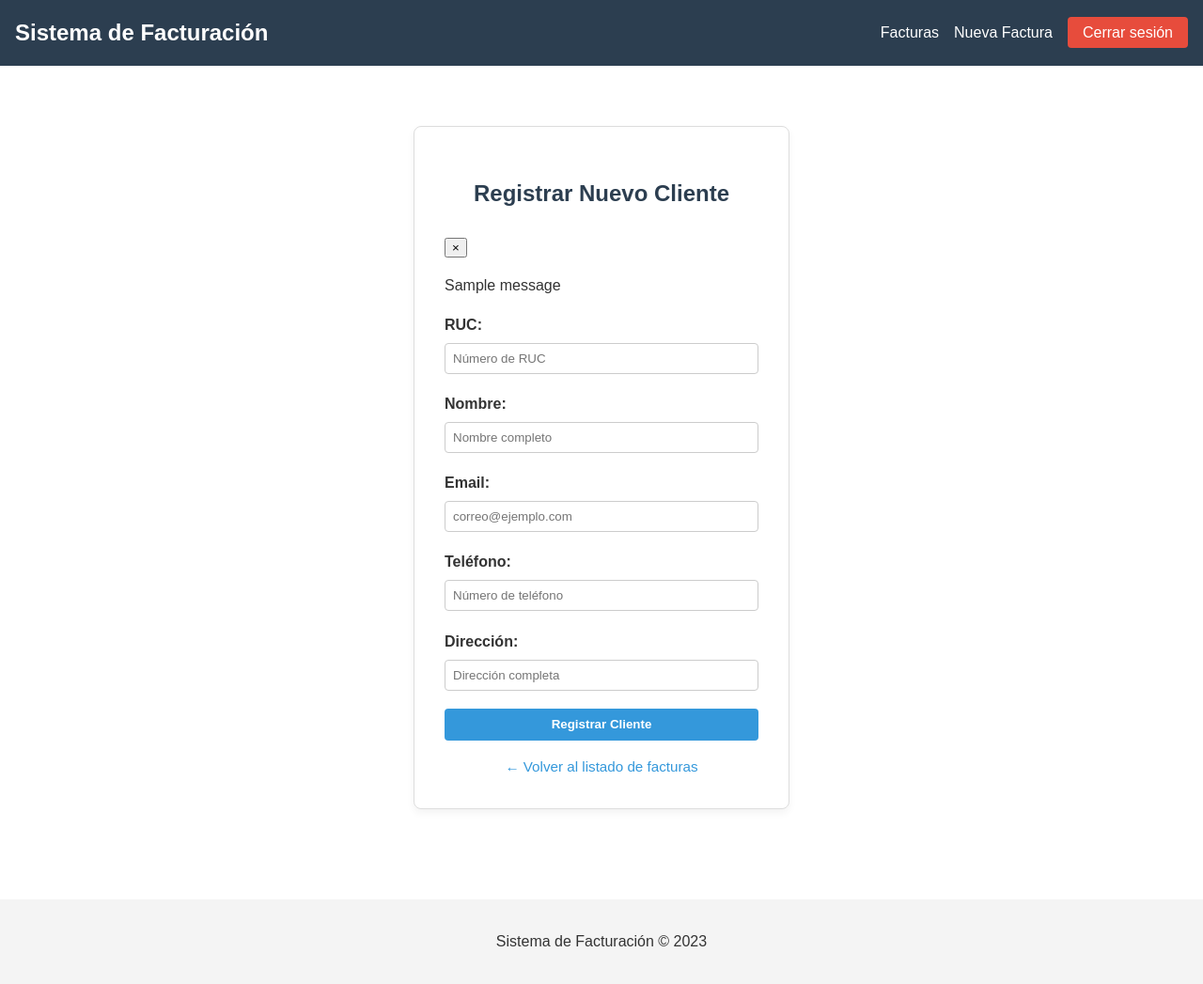
After one commit to Fidel-Arias/ModuloFacturacion, a Flask app: template templates/registrar_cliente.html in a window 1280 px wide. The commit adds this page. Shown: the whole page at 94% size. Run offline with Flask 3, Linux system fonts and the light colour scheme; the template is opened without the code that fills it, so the values that code supplies are empty; one stand-in notice (Sample message) is shown; some libraries are stand-ins or nearby versions.

Commit message:
Build: Se crearon dos archivos .html 404 y registrar_cliente.html
Para manejar la infromacion con respecto a las rutas erroneas se creo un 404.html para mayor manejo del modulo se implemento la estructura de registrar al cliente. Así mismo se crearon nuevas funcionalidades que son la muestra de mensajes erróneos y satisfactorios, así como la creacion de nuevos botones y correcion de estilos.

```diff
--- /dev/null
+++ b/templates/registrar_cliente.html
@@ -0,0 +1,49 @@
+{% extends "base.html" %}
+
+{% block content %}
+    <div class="auth-container">
+        <h2>Registrar Nuevo Cliente</h2>
+        {% with messages = get_flashed_messages(with_categories=true) %}
+            {% if messages %}
+                {% for category, message in messages %}
+                    <div class="alert alert-{{ category }}">
+                        <button class="close" onclick="this.parentElement.remove()">&times;</button>
+                        <p>{{ message }}</p>
+                    </div>
+                {% endfor %}
+            {% endif %}
+        {% endwith %}
+
+        <form action="{{ url_for('registrar_cliente') }}" method="POST" class="auth-form">
+            <div class="form-group">
+                <label for="ruc">RUC:</label>
+                <input type="text" id="ruc" name="ruc" required placeholder="Número de RUC" pattern="\d{11}" title="El RUC debe tener 11 dígitos" maxlength="11" >
+            </div>
+            <div class="form-group">
+                <label for="nombre">Nombre:</label>
+                <input type="text" id="nombre" name="nombre" required placeholder="Nombre completo">
+            </div>
+
+            <div class="form-group">
+                <label for="email">Email:</label>
+                <input type="email" id="email" name="email" required placeholder="correo@ejemplo.com">
+            </div>
+
+            <div class="form-group">
+                <label for="telefono">Teléfono:</label>
+                <input type="text" id="telefono" name="telefono" required placeholder="Número de teléfono" pattern="\d{9}" title="El teléfono debe tener 9 dígitos" maxlength="9">
+            </div>
+
+            <div class="form-group">
+                <label for="direccion">Dirección:</label>
+                <input type="text" id="direccion" name="direccion" required placeholder="Dirección completa">
+            </div>
+
+            <button type="submit" class="btn">Registrar Cliente</button>
+        </form>
+
+        <div class="auth-message">
+            <a href="{{ url_for('listar_facturas') }}">← Volver al listado de facturas</a>
+        </div>
+    </div>
+{% endblock %}
```
Also changed, not shown: templates/404.html (added, +11 -0 lines), templates/factura.html (+13 -0 lines), templates/login.html (+10 -0 lines), templates/nueva_factura.html (+10 -0 lines), templates/register.html (+10 -1 lines), templates/ver_factura.html (+11 -0 lines).
